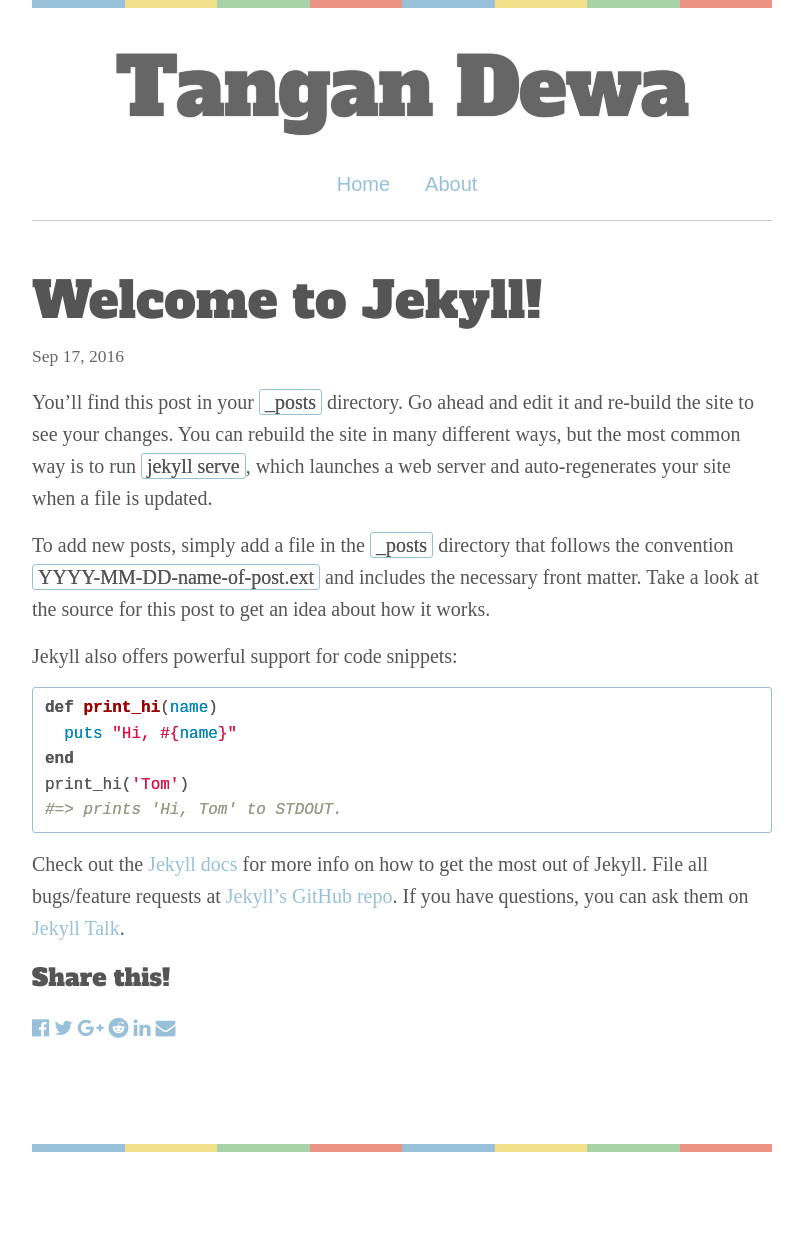
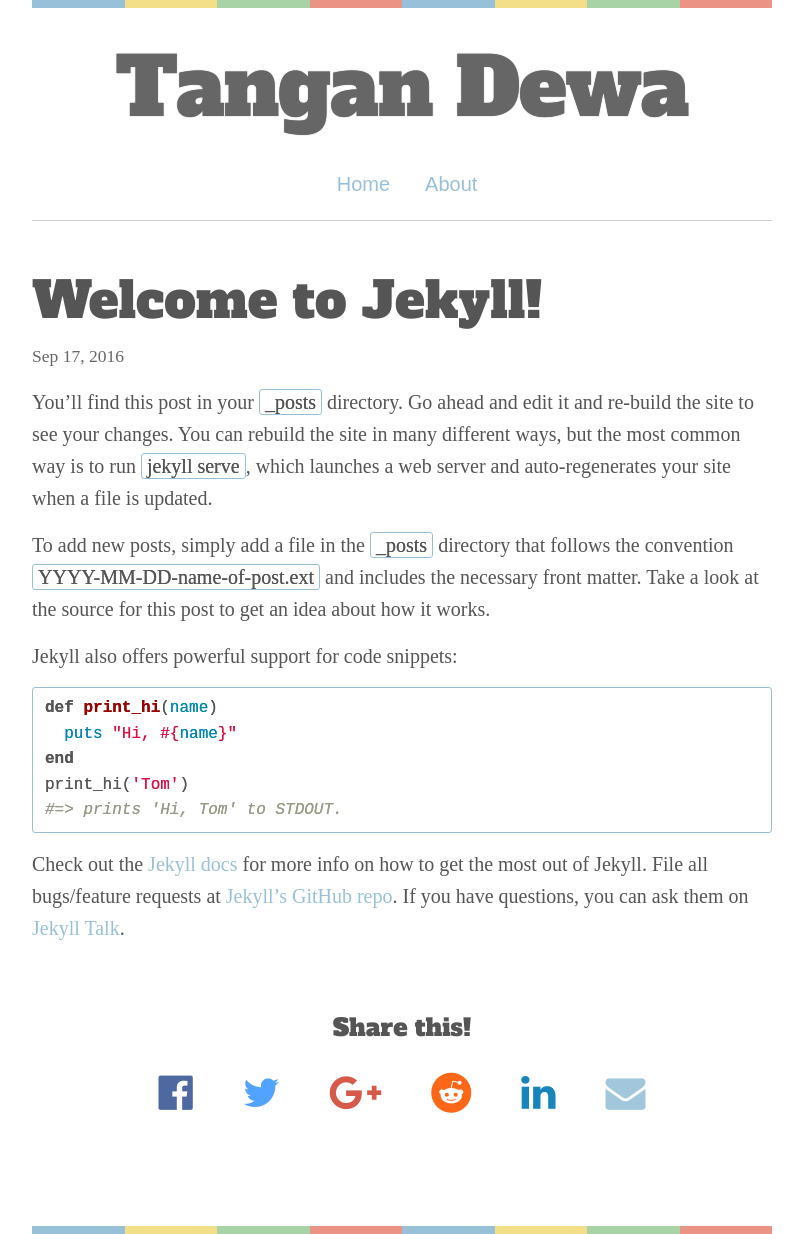
Before and after one commit to mosiz/gemarbola, a Jekyll site: the page built from _posts/2016-09-17-welcome-to-jekyll.markdown, in a window 1280 px wide. Shown: the whole page, without its empty margins (238-1041 px from the left). Built offline with Jekyll 4.4.1, drawn with Linux system fonts in a browser that asks for light colours; nearby versions of some CDN libraries; some web fonts are replaced; before the commit the page ends 1152 px from its top, so only the background shows below that.

Commit message:
Update main.scss

```diff
--- a/css/main.scss
+++ b/css/main.scss
@@ -117,3 +117,47 @@ font-size:4rem;
 }
 .container404 {
 margin:4% auto 0 auto;}}
+
+.share-button {
+    margin: 0px;
+    padding: 10px 20px 10px 20px;
+    opacity: 0.9;
+}
+
+.share-button:hover {
+    opacity: 1;
+}
+
+.share-this {
+    text-align: center;
+    padding-top: 50px;
+}
+
+#share-box {
+    text-align: center;
+    font-size: 40px;
+    margin-bottom: 30px;
+}
+
+.fa-facebook-official {
+    color: #3b5998;
+    font-size: 40px;
+}
+.fa-google-plus {
+    color: #d34836;
+}
+
+/* used share-linkedin here as fa-linkedin class is also used for sidebar. If fa-linkedin is used here, it colors even the sidebar */
+.share-linkedin {
+    color: #0077b5;
+}
+.fa-envelop {
+    color: #444444;
+}
+.fa-reddit {
+    color: #ff5700;
+}
+
+.fa-twitter {
+    color: #4099FF;
+}
```
